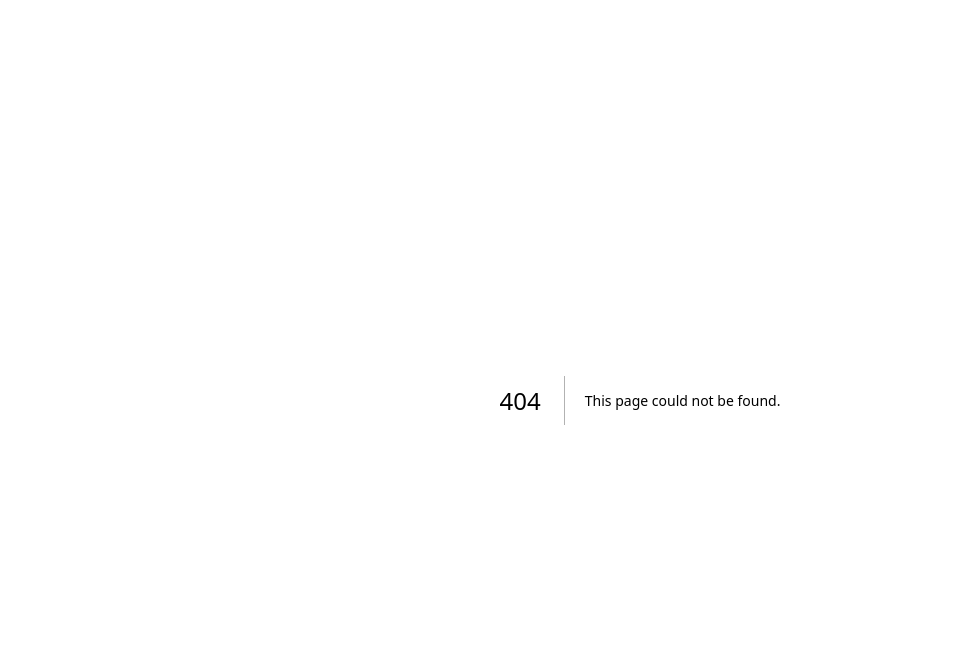
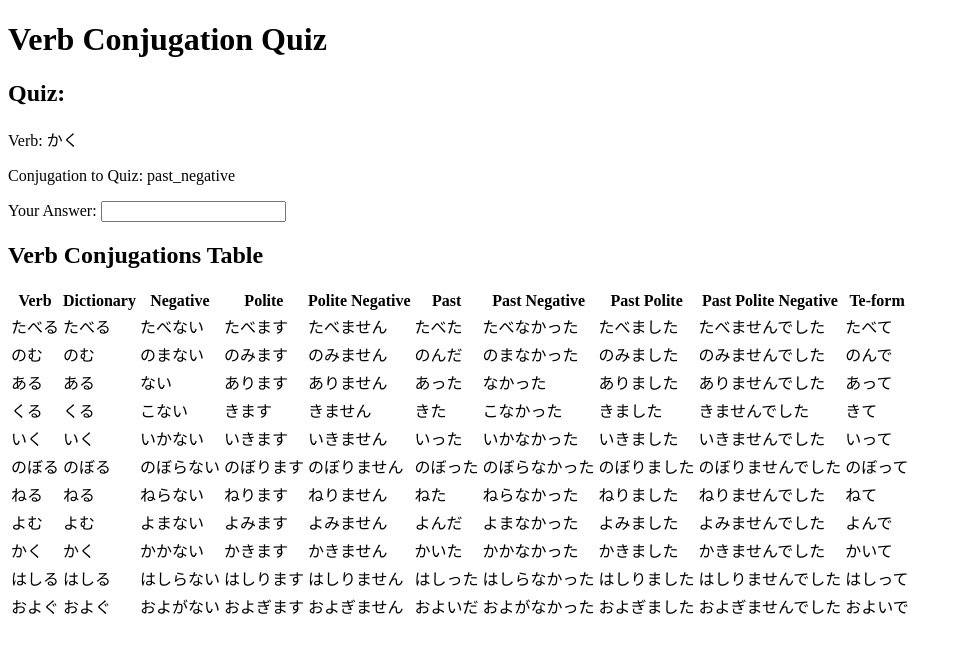
Before and after one commit to DaylonSrinivasan/Japanese, a Next.js app: page /verb_conjugation in a window 1280 px wide. Before the commit this address had no page. Shown: the top 652 px of the page, without its empty margins (0-963 px from the left). Built offline with nearby package versions, Linux system fonts and the light colour scheme.

Commit message:
Add verb conjugation quiz

```diff
--- /dev/null
+++ b/data/verb_conjugations.js
@@ -0,0 +1,122 @@
+export const VERB_CONJUGATIONS = [{
+  "dictionary": "たべる",
+  "negative": "たべない",
+  "polite": "たべます",
+  "polite_negative": "たべません",
+  "past": "たべた",
+  "past_negative": "たべなかった",
+  "past_polite": "たべました",
+  "past_polite_negative": "たべませんでした",
+  "te": "たべて"
+},
+{
+  "dictionary": "のむ",
+  "negative": "のまない",
+  "polite": "のみます",
+  "polite_negative": "のみません",
+  "past": "のんだ",
+  "past_negative": "のまなかった",
+  "past_polite": "のみました",
+  "past_polite_negative": "のみませんでした",
+  "te": "のんで"
+},
+{
+  "dictionary": "ある",
+  "negative": "ない",
+  "polite": "あります",
+  "polite_negative": "ありません",
+  "past": "あった",
+  "past_negative": "なかった",
+  "past_polite": "ありました",
+  "past_polite_negative": "ありませんでした",
+  "te": "あって"
+},
+{
+  "dictionary": "くる",
+  "negative": "こない",
+  "polite": "きます",
+  "polite_negative": "きません",
+  "past": "きた",
+  "past_negative": "こなかった",
+  "past_polite": "きました",
+  "past_polite_negative": "きませんでした",
+  "te": "きて"
+},
+{
+  "dictionary": "いく",
+  "negative": "いかない",
+  "polite": "いきます",
+  "polite_negative": "いきません",
+  "past": "いった",
+  "past_negative": "いかなかった",
+  "past_polite": "いきました",
+  "past_polite_negative": "いきませんでした",
+  "te": "いって"
+},
+{
+  "dictionary": "のぼる",
+  "negative": "のぼらない",
+  "polite": "のぼります",
+  "polite_negative": "のぼりません",
+  "past": "のぼった",
+  "past_negative": "のぼらなかった",
+  "past_polite": "のぼりました",
+  "past_polite_negative": "のぼりませんでした",
+  "te": "のぼって"
+},
+{
+  "dictionary": "ねる",
+  "negative": "ねらない",
+  "polite": "ねります",
+  "polite_negative": "ねりません",
+  "past": "ねた",
+  "past_negative": "ねらなかった",
+  "past_polite": "ねりました",
+  "past_polite_negative": "ねりませんでした",
+  "te": "ねて"
+},
+{
+  "dictionary": "よむ",
+  "negative": "よまない",
+  "polite": "よみます",
+  "polite_negative": "よみません",
+  "past": "よんだ",
+  "past_negative": "よまなかった",
+  "past_polite": "よみました",
+  "past_polite_negative": "よみませんでした",
+  "te": "よんで"
+},
+{
+  "dictionary": "かく",
+  "negative": "かかない",
+  "polite": "かきます",
+  "polite_negative": "かきません",
+  "past": "かいた",
+  "past_negative": "かかなかった",
+  "past_polite": "かきました",
+  "past_polite_negative": "かきませんでした",
+  "te": "かいて"
+},
+{
+  "dictionary": "はしる",
+  "negative": "はしらない",
+  "polite": "はしります",
+  "polite_negative": "はしりません",
+  "past": "はしった",
+  "past_negative": "はしらなかった",
+  "past_polite": "はしりました",
+  "past_polite_negative": "はしりませんでした",
+  "te": "はしって"
+},
+{
+  "dictionary": "およぐ",
+  "negative": "およがない",
+  "polite": "およぎます",
+  "polite_negative": "およぎません",
+  "past": "およいだ",
+  "past_negative": "およがなかった",
+  "past_polite": "およぎました",
+  "past_polite_negative": "およぎませんでした",
+  "te": "およいで"
+}
+]
--- /dev/null
+++ b/pages/verb_conjugation.js
@@ -0,0 +1,122 @@
+import React, { useState, useEffect } from 'react';
+import { VERB_CONJUGATIONS } from '../data/verb_conjugations.js';
+
+function App() {
+  const [quizData, setQuizData] = useState(null);
+  const [userAnswer, setUserAnswer] = useState('');
+  const [feedback, setFeedback] = useState('');
+  const [enterPressCount, setEnterPressCount] = useState(0);
+
+  useEffect(() => {
+    setQuizData(getRandomQuizData());
+    setUserAnswer('');
+    setFeedback('');
+    setEnterPressCount(0);
+  }, []);
+
+  const getRandomQuizData = () => {
+    // Select a random verb and a random conjugation to quiz the user.
+    const randomVerbIndex = Math.floor(Math.random() * VERB_CONJUGATIONS.length);
+    const verb = VERB_CONJUGATIONS[randomVerbIndex];
+
+    const conjugations = Object.keys(verb).filter(
+      (key) => key !== 'dictionary'
+    );
+
+    const randomConjugationIndex = Math.floor(
+      Math.random() * conjugations.length
+    );
+    const conjugationToQuiz = conjugations[randomConjugationIndex];
+
+    return {
+      verb: verb.dictionary,
+      conjugationToQuiz,
+      correctAnswer: verb[conjugationToQuiz],
+    };
+  };
+
+  const handleKeyUp = (e) => {
+    if (e.key === 'Enter') {
+      setEnterPressCount(enterPressCount + 1);
+
+      if (enterPressCount % 2 === 0) {
+        // Even number of Enter presses, show feedback
+        if (userAnswer === quizData.correctAnswer) {
+          setFeedback('Correct! Press Enter for a new quiz.');
+        } else {
+          setFeedback(`Incorrect. The correct answer is: ${quizData.correctAnswer}. Press Enter for a new quiz.`);
+        }
+      } else {
+        // Odd number of Enter presses, start a new quiz
+        startNewQuiz();
+      }
+    }
+  };
+
+  const startNewQuiz = () => {
+    setQuizData(getRandomQuizData());
+    setUserAnswer('');
+    setFeedback('');
+    setEnterPressCount(0);
+  };
+
+  return (
+    <div>
+      <h1>Verb Conjugation Quiz</h1>
+
+      {/* Display the quiz */}
+      {quizData && (
+        <div>
+          <h2>Quiz:</h2>
+          <p>Verb: {quizData.verb}</p>
+          <p>Conjugation to Quiz: {quizData.conjugationToQuiz}</p>
+          <label>Your Answer: </label>
+          <input
+            type="text"
+            value={userAnswer}
+            onChange={(e) => setUserAnswer(e.target.value)}
+            onKeyUp={handleKeyUp}
+          />
+          <p>{feedback}</p>
+        </div>
+      )}
+
+      {/* Display the table */}
+      <h2>Verb Conjugations Table</h2>
+      <table>
+        <thead>
+          <tr>
+            <th>Verb</th>
+            <th>Dictionary</th>
+            <th>Negative</th>
+            <th>Polite</th>
+            <th>Polite Negative</th>
+            <th>Past</th>
+            <th>Past Negative</th>
+            <th>Past Polite</th>
+            <th>Past Polite Negative</th>
+            <th>Te-form</th>
+          </tr>
+        </thead>
+        <tbody>
+          {VERB_CONJUGATIONS.map((verb, index) => (
+            <tr key={index}>
+              <td>{verb.dictionary}</td>
+              <td>{verb.dictionary}</td>
+              <td>{verb.negative}</td>
+              <td>{verb.polite}</td>
+              <td>{verb.polite_negative}</td>
+              <td>{verb.past}</td>
+              <td>{verb.past_negative}</td>
+              <td>{verb.past_polite}</td>
+              <td>{verb.past_polite_negative}</td>
+              <td>{verb.te}</td>
+            </tr>
+          ))}
+        </tbody>
+      </table>
+    </div>
+  );
+}
+
+export default App;
```
Also changed, not shown: 1 other file (tests, documents, lock files or other folders).
